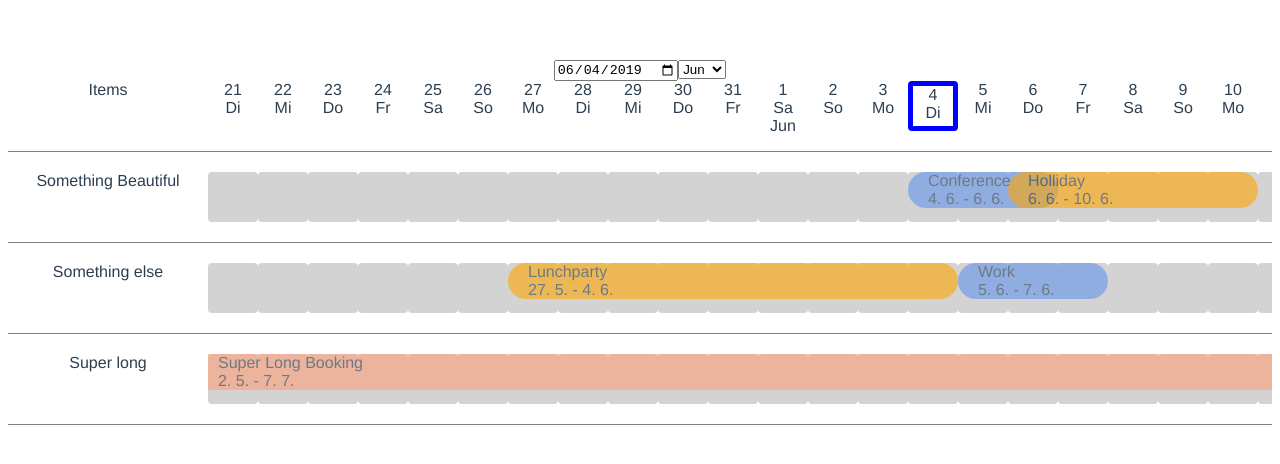
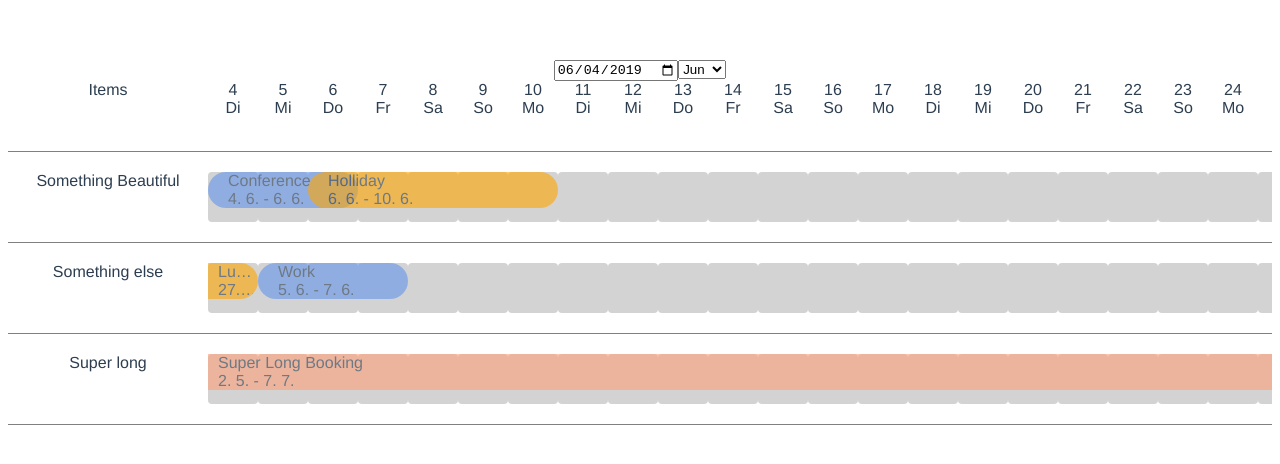
Before and after one commit to ewatch/vue-horizontal-calendar, a Vue app: page / in a window 1280 px wide. Shown: the top 464 px of the page. Built offline with nearby package versions, Linux system fonts and the light colour scheme.

Commit message:
calendar remove today mark and set day date selector to first position

```diff
--- a/src/components/Calendar.vue
+++ b/src/components/Calendar.vue
@@ -8,7 +8,7 @@
 		<select
 			@change="
 				setSelectedDate(
-					new Date(new Date().getFullYear(), monthIndex, 15)
+					new Date(new Date().getFullYear(), monthIndex, 1)
 				)
 			"
 			v-model="monthIndex"
@@ -26,7 +26,6 @@
 			<div class="cells">
 				<head-cell
 					v-for="date in dates"
-					:class="{ today: equalsSelectedDate(date) }"
 					:day-of-month="date.getDate()"
 					:day-name="getDayName(date.getDay())"
 					:month-name="getMonthName(date.getMonth())"
@@ -90,17 +89,12 @@ export default {
 		dates: function() {
 			let dateArray = [];
 			let startDate = new Date(this.selectedDate);
-			const amountOfDaysBeforeAndAfter = dateHelper.calculateRenderDays(
-				this.renderDays
+
+			dateArray.push(
+				new Date(startDate.setDate(startDate.getDate()))
 			);
 
-			startDate = new Date(
-				startDate.setDate(
-					startDate.getDate() - amountOfDaysBeforeAndAfter
-				)
-			);
-
-			for (let i = 0; i < this.renderDays; i++) {
+			for (let i = 1; i < this.renderDays; i++) {
 				dateArray.push(
 					new Date(startDate.setDate(startDate.getDate() + 1))
 				);
@@ -114,9 +108,6 @@ export default {
 		getMonthName: dateHelper.getMonthName,
 		setSelectedDate: function(date) {
 			this.selectedDate = date;
-		},
-		equalsSelectedDate: function(date) {
-			return date.getDate() === this.selectedDate.getDate();
 		},
 		datesWithOccupations: (dates, occupations) => {
 			let dateArray = [];
@@ -239,10 +230,6 @@ $cellWidth: 50px;
 	}
 }
 
-.today {
-	border: 5px solid blue;
-}
-
 .occupation {
 	position: absolute;
 	top: 0;
--- a/src/helper/date.js
+++ b/src/helper/date.js
@@ -22,13 +22,9 @@ function getMonthName(monthOfYear) {
 	return monthNames[monthOfYear];
 }
 
-function calculateRenderDays(amountOfDays) {
-	return Math.round((amountOfDays - 1) / 2);
-}
-
 function days(n) {
 	const ONE_DAY_AS_MS = 86400000;
 	return n * ONE_DAY_AS_MS;
 }
 
-export { monthNames, getDayName, getMonthName, calculateRenderDays, days };
+export { monthNames, getDayName, getMonthName, days };
```
Also changed, not shown: 2 other files (tests, documents, lock files or other folders).
